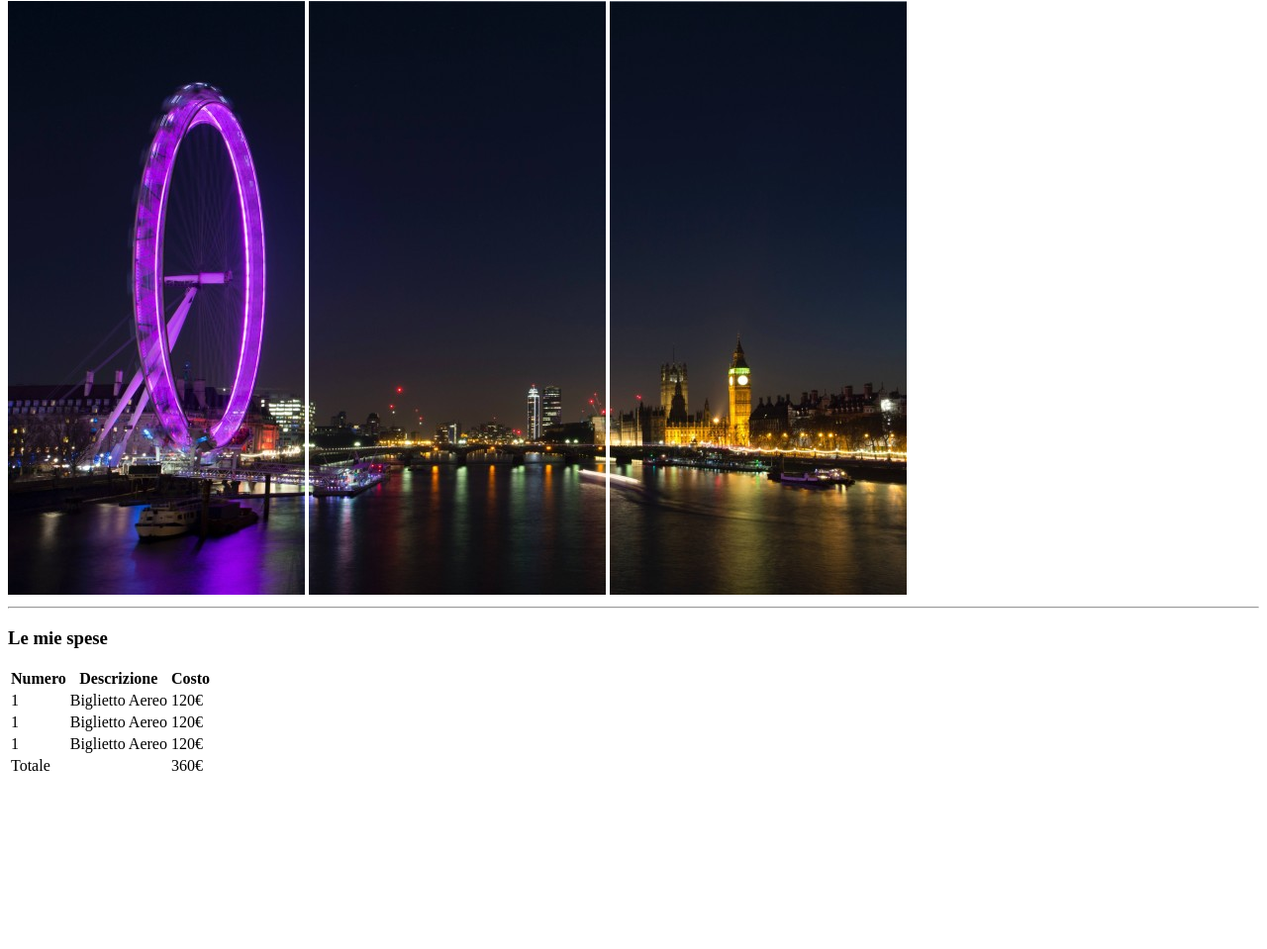
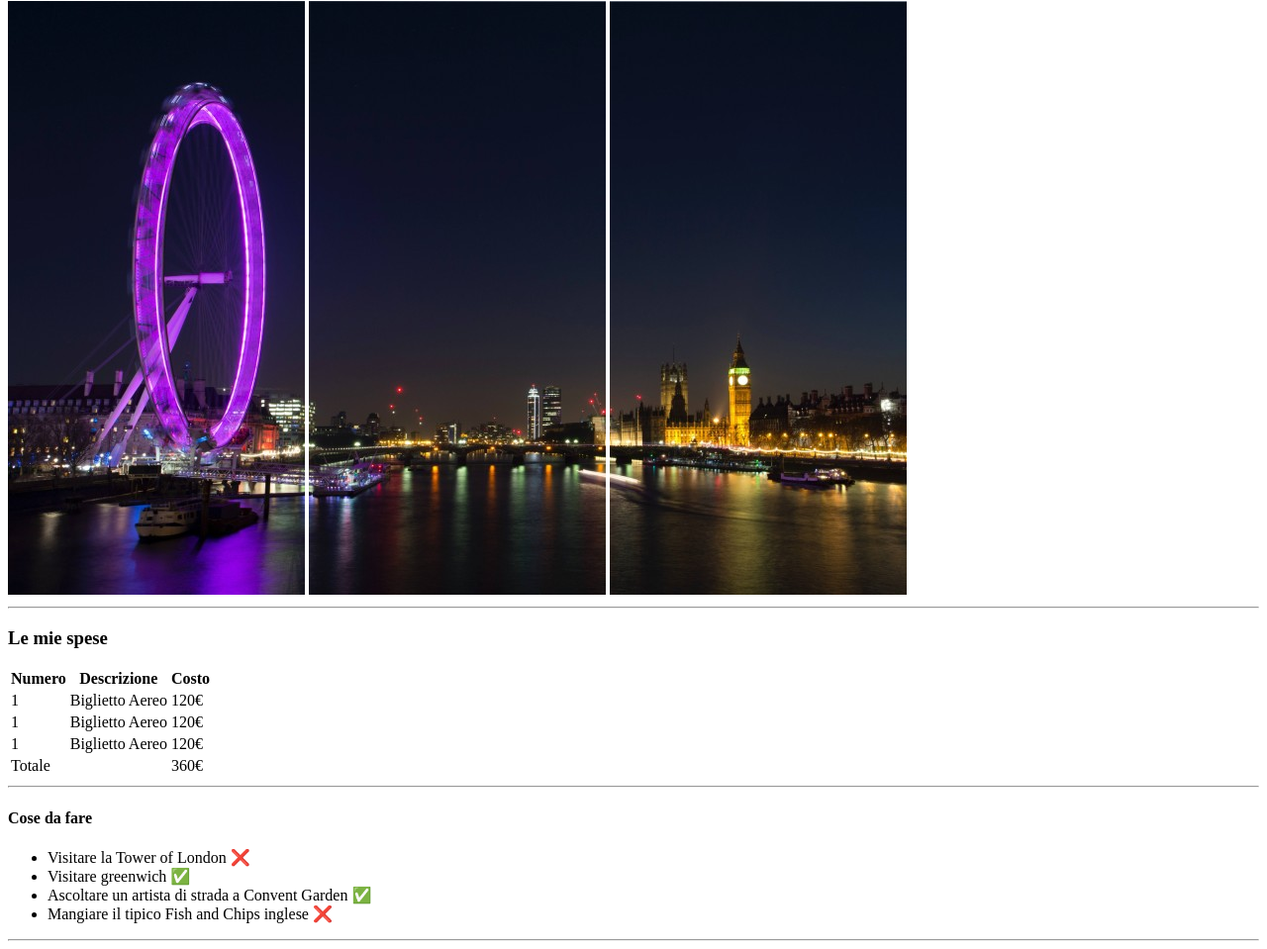
Before and after one commit to francescorocco/html-london-trip, a plain HTML site: page index.html in a window 1280 px wide. Shown: the part 79-1038 px from the top of the page at 99% size. Before the commit the page ends 873 px from the top, so only its background shows below. Drawn offline with Linux system fonts and the light colour scheme.

Commit message:
Added to do list

```diff
--- a/index.html
+++ b/index.html
@@ -18,7 +18,7 @@
 
         <!-- Tabella spese effettuate -->
         <section>
-            <h3>Le mie spese</h3>
+        <h3>Le mie spese</h3>
             <table>
                 <thead>
                     <tr>
@@ -52,11 +52,19 @@
                     </tr>
                 </tfoot>
             </table>
+            <hr/>
         </section>
 
         <!-- Lista cose da fare -->
         <section>
-
+            <h4>Cose da fare</h4>
+            <ul>
+                <li>Visitare la Tower of London &#10060;</li>
+                <li>Visitare greenwich &#9989;</li>
+                <li>Ascoltare un artista di strada a Convent Garden &#9989;</li>
+                <li>Mangiare il tipico Fish and Chips inglese &#10060;</li>
+            </ul>
+            <hr/>
         </section>
     </main>
     </body>
```
